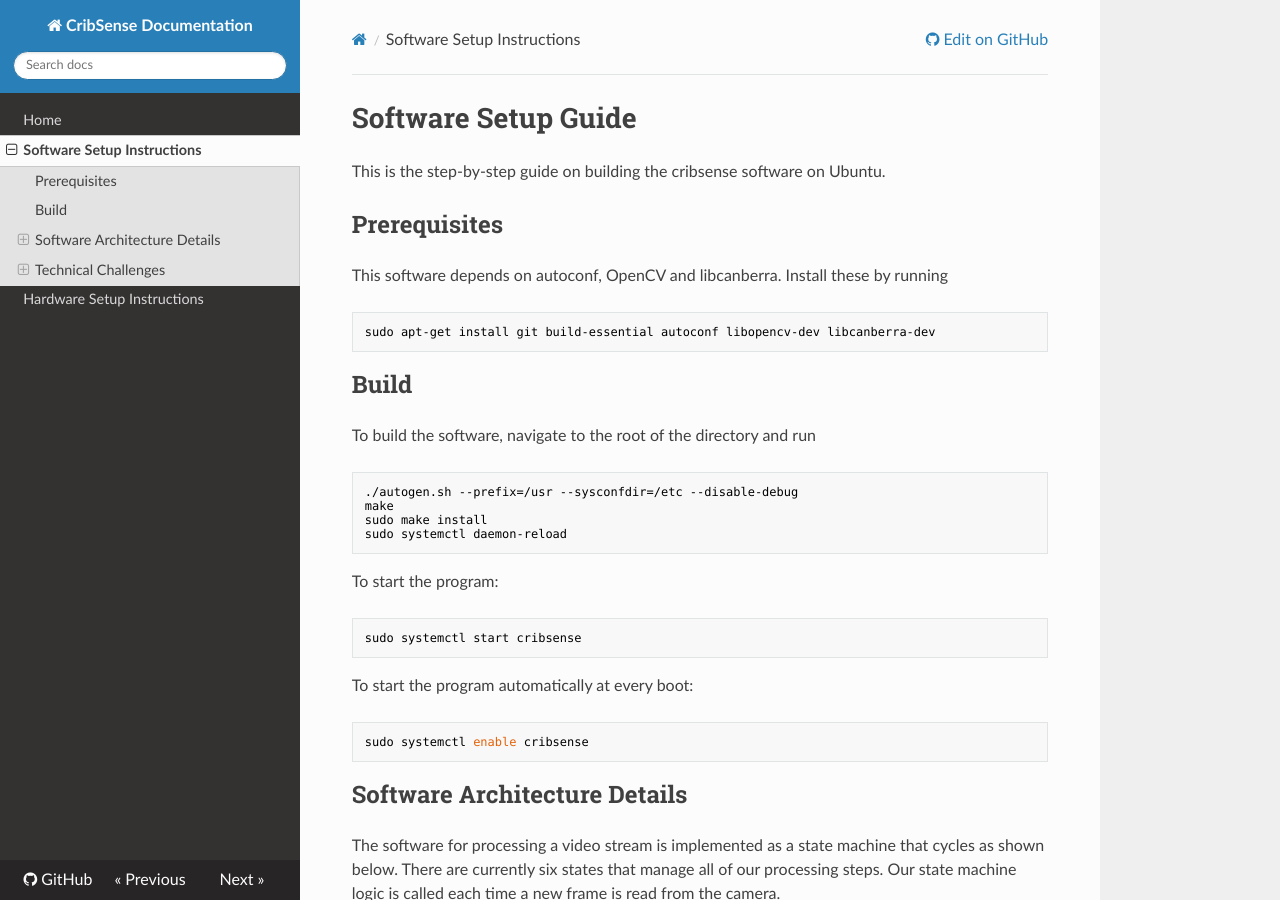
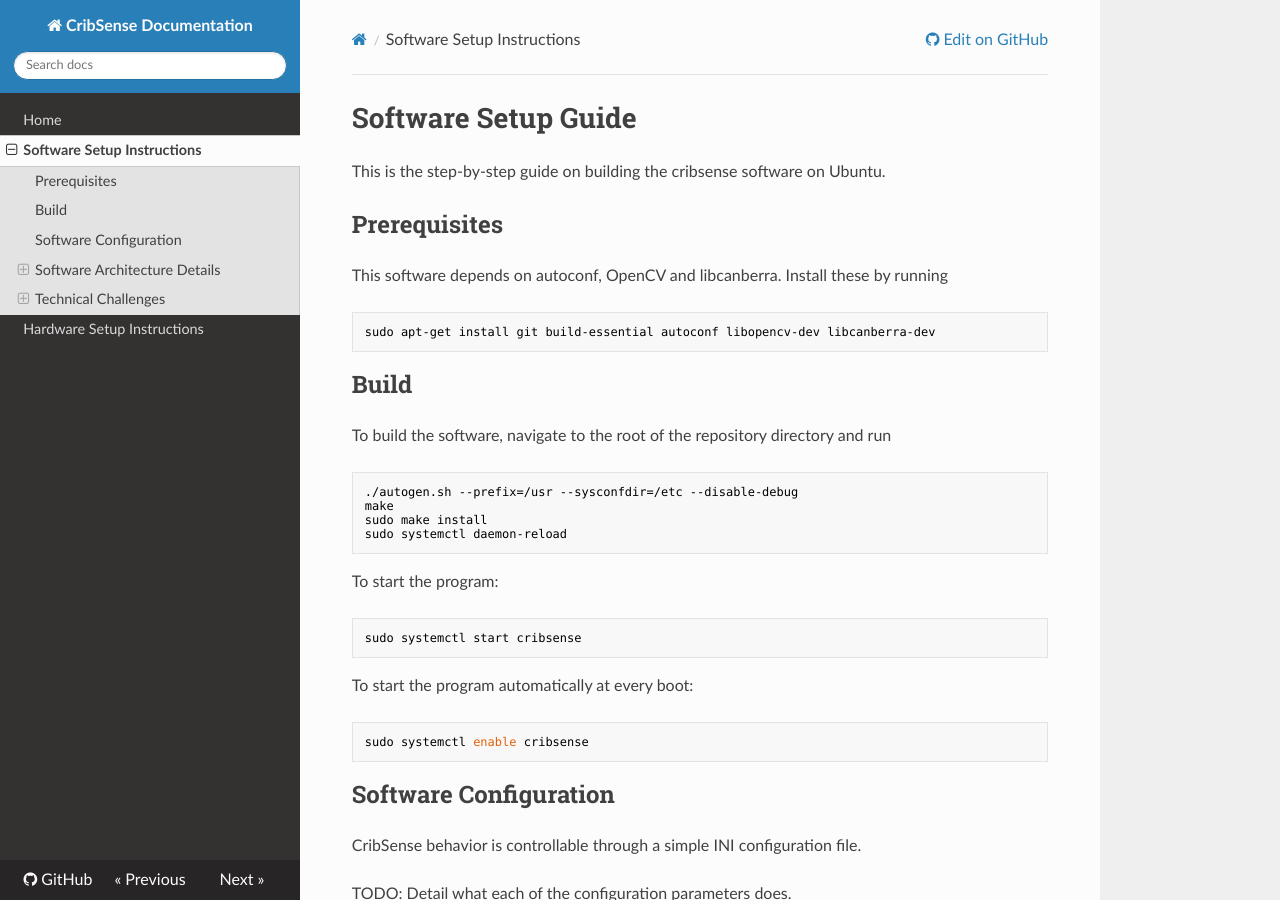
Before and after one commit to lukehsiao/CribSense, an MkDocs documentation site: the page built from docs/setup/sw-setup.md, in a window 1280 px wide and 900 px high. Built offline with MkDocs 1.6.1, drawn with Linux system fonts in a browser that asks for light colours; nearby versions of some CDN libraries; old or Windows-style settings are respelled for this version of MkDocs.

Commit message:
Add stub for configuration

````diff
--- a/docs/setup/sw-setup.md
+++ b/docs/setup/sw-setup.md
@@ -12,7 +12,7 @@ sudo apt-get install git build-essential autoconf libopencv-dev libcanberra-dev
 
 ## Build
 
-To build the software, navigate to the root of the directory and run
+To build the software, navigate to the root of the repository directory and run
 
 ```sh
 ./autogen.sh --prefix=/usr --sysconfdir=/etc --disable-debug
@@ -32,6 +32,11 @@ To start the program automatically at every boot:
 ```sh
 sudo systemctl enable cribsense
 ```
+
+## Software Configuration
+CribSense behavior is controllable through a simple INI configuration file.
+
+TODO: Detail what each of the configuration parameters does.
 
 ## Software Architecture Details
 
````
